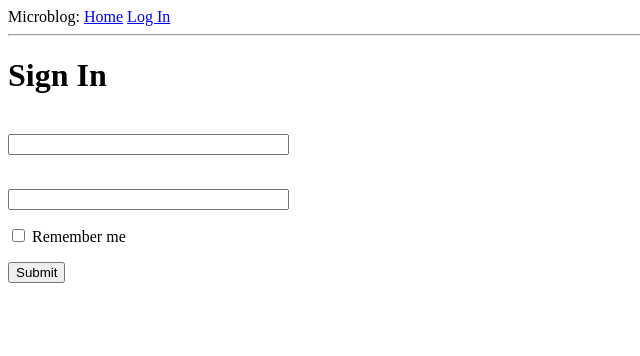
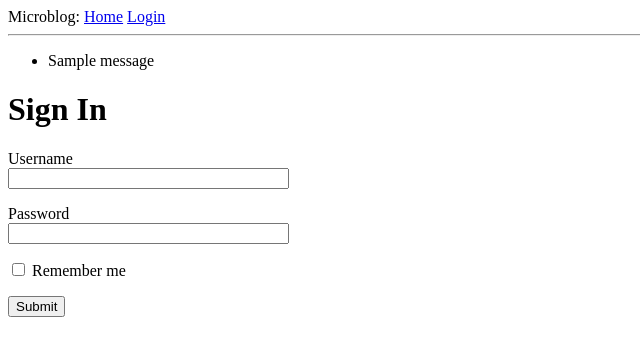
Before and after one commit to luquehuong/flask-web-app-tutorial, a Flask app: template app/templates/login.html in a window 1280 px wide. Shown: the top 356 px of the page, without its empty margins (0-640 px from the left). Run offline with Flask 2, Linux system fonts and the light colour scheme; the template is opened without the code that fills it: most values are stand-ins (such as "Sample title", 1, 10 or a date in 2020); one stand-in notice (Sample message) is shown; form fields are guessed from the names that the template uses.

Commit message:
finish chapter 3: Web Forms

```diff
--- a/app/routes.py
+++ b/app/routes.py
@@ -1,6 +1,6 @@
 from app import app
 from app.forms import LoginForm
-from flask import render_template, flash, redirect
+from flask import render_template, flash, redirect, url_for
 
 @app.route('/')
 @app.route('/index')
@@ -24,5 +24,5 @@ def login():
     if form.validate_on_submit():
         flash('Login requested for user {}, remember_me={}'.format(
             form.username.data, form.remember_me.data))
-        return redirect('/index')
+        return redirect(url_for('index'))
     return render_template('login.html', title='Sign In', form=form)
--- a/app/templates/base.html
+++ b/app/templates/base.html
@@ -9,12 +9,12 @@
     <body>
         <div>
             Microblog:
-            <a href="/index">Home</a>
-            <a href="/login">Log In</a>
+            <a href="{{ url_for('index') }}">Home</a>
+            <a href="{{ url_for('login') }}">Login</a>
         </div>
         <hr>
-        {% with message = get_flashed_message() %}
-        {% if message %}
+        {% with messages = get_flashed_messages() %}
+        {% if messages %}
         <ul>
             {% for message in messages %}
             <li>{{ message }}</li>
--- a/app/templates/login.html
+++ b/app/templates/login.html
@@ -5,14 +5,14 @@
     <form action="" method="POST" novalidate>
         {{ form.hidden_tag() }}
         <p>
-            {{ form.username.lable }}<br>
+            {{ form.username.label }}<br>
             {{ form.username(size=32) }}<br>
             {% for error in form.username.errors %}
             <span style="color: red;">[{{ error }}]</span>
             {% endfor %}
         </p>
         <p>
-            {{ form.password.lable }}<br>
+            {{ form.password.label }}<br>
             {{ form.password(size=32) }}
             {% for error in form.password.errors %}
             <span style="color: red;">[{{ error }}]</span>
```
